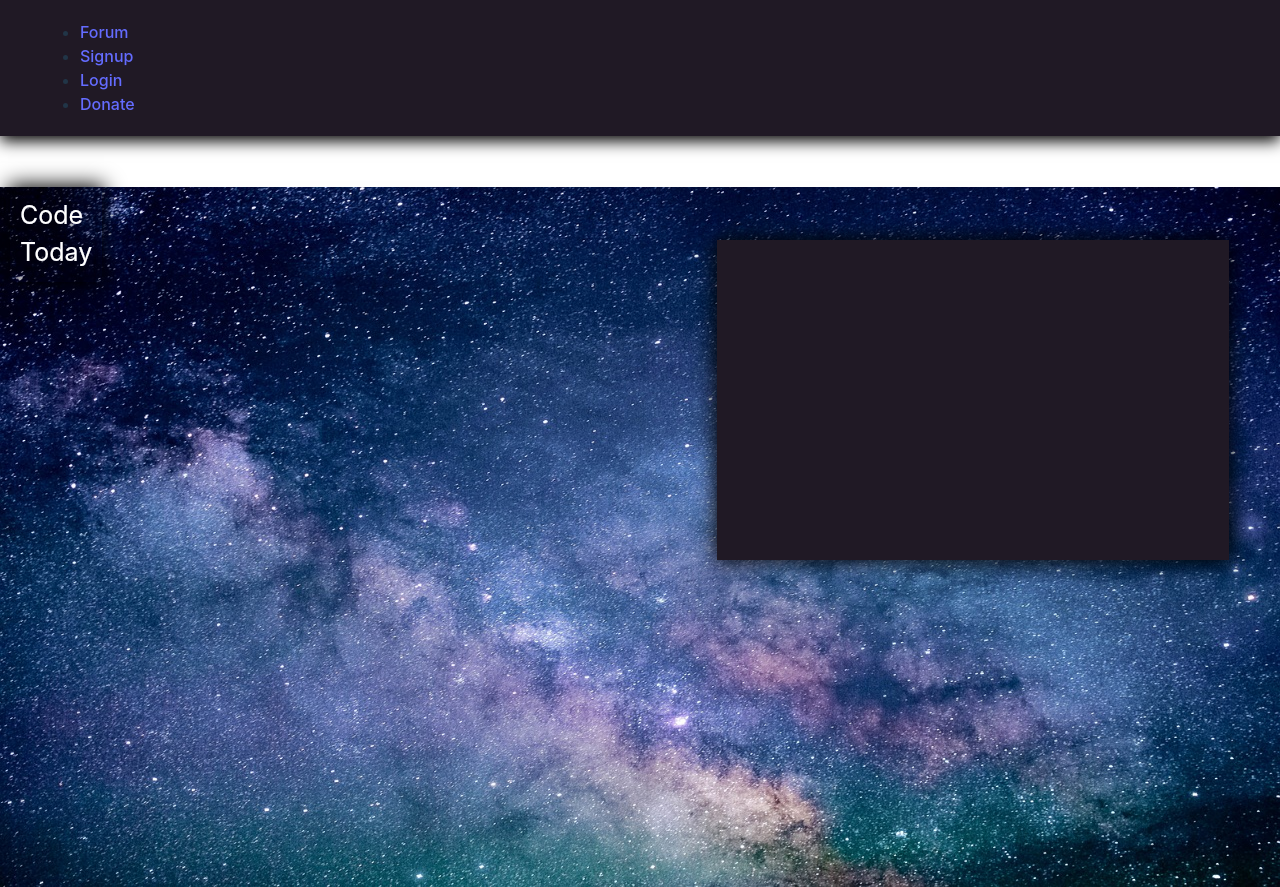
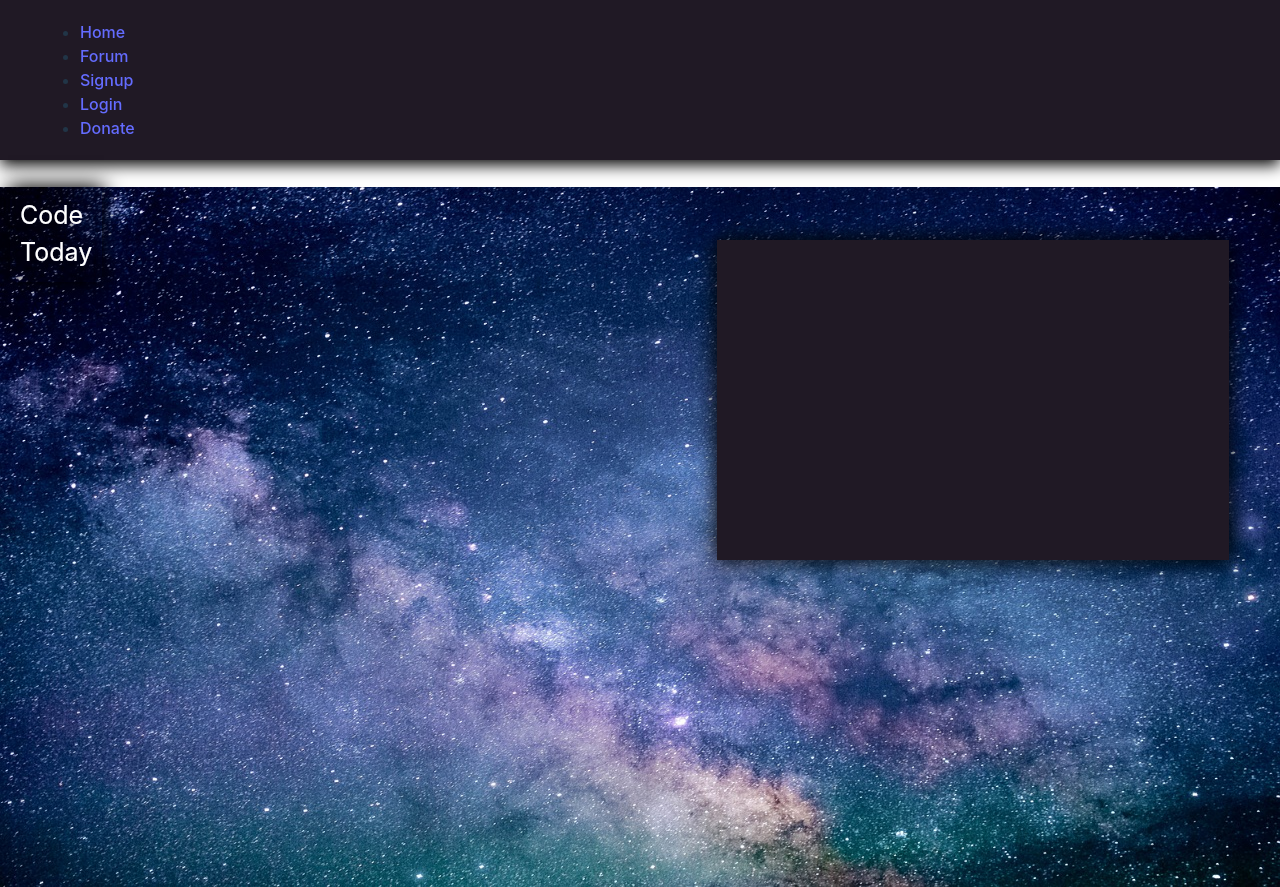
Before and after one commit to Jako0320/codespace, a React (Vite) app in the folder client/: page / in a window 1280 px wide. Built offline with nearby package versions, Linux system fonts and the light colour scheme.

Commit message:
Home route added

```diff
--- a/client/src/components/Nav/Navbar.jsx
+++ b/client/src/components/Nav/Navbar.jsx
@@ -3,35 +3,27 @@ import Auth from "../../utils/auth";
 import { Link } from "react-router-dom";
 
 function Navbar() {
-
   function showNavigation() {
     if (Auth.loggedIn()) {
       return (
         <ul>
           <li>
-            <Link to="/post">
-              Post History
-            </Link>
+            <Link to="/">Home</Link>
           </li>
           <li>
-            <Link to="/forum">
-              Forum
-            </Link>
+            <Link to="/post">Post History</Link>
           </li>
           <li>
-            <Link to="/calendar">
-              Calendar
-            </Link>
+            <Link to="/forum">Forum</Link>
           </li>
           <li>
-            <Link to="/social">
-              Social
-            </Link>
+            <Link to="/calendar">Calendar</Link>
           </li>
           <li>
-            <Link to="/donate">
-              Donate
-            </Link>
+            <Link to="/social">Social</Link>
+          </li>
+          <li>
+            <Link to="/donate">Donate</Link>
           </li>
           <li>
             <a href="/" onClick={() => Auth.logout()}>
@@ -44,54 +36,43 @@ function Navbar() {
       return (
         <ul>
           <li>
-            <Link to="/forum">
-              Forum
-            </Link>
+            <Link to="/">Home</Link>
           </li>
           <li>
-            <Link to="/signup">
-              Signup
-            </Link>
+            <Link to="/forum">Forum</Link>
           </li>
           <li>
-            <Link to="/login">
-              Login
-            </Link>
+            <Link to="/signup">Signup</Link>
           </li>
           <li>
-            <Link to="/donate">
-              Donate
-            </Link>
+            <Link to="/login">Login</Link>
+          </li>
+          <li>
+            <Link to="/donate">Donate</Link>
           </li>
         </ul>
       );
     }
   }
 
-  return(
+  return (
     <>
       <nav>
-       <a href='index.html'>
-          <img src="/galaxy.png" id='navLogo'></img>
-       </a>
-      <div>
-        <h1 id='companyName'>
-          codespace
-        </h1>
-      </div>
+        <a href="index.html">
+          <img src="/galaxy.png" id="navLogo"></img>
+        </a>
+        <div>
+          <h1 id="companyName">codespace</h1>
+        </div>
 
-      <nav>
-        {showNavigation()}
-      </nav>
+        <nav>{showNavigation()}</nav>
 
         {/* <div id="mobile" onClick={this.handleClick}>
          <i id="bar" className={this.state.clicked ? 'fas fa-times' : 'fas fa-bars'}></i>
         </div> */}
-
       </nav>
     </>
-  )
+  );
 }
 
-
 export default Navbar;
```
